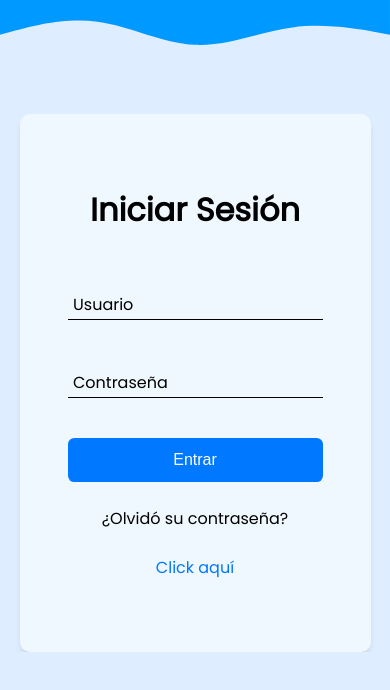
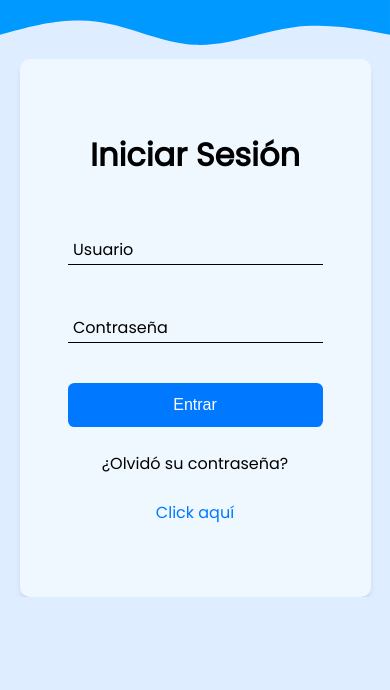
Before and after one commit to Chaleconetwork/hotel-frontend, a Next.js app: page / in a window 390 px wide. Shown: the top 690 px of the page. Built offline with nearby package versions, Linux system fonts and the light colour scheme.

Commit message:
ajustes css

```diff
--- a/styles/Login.module.css
+++ b/styles/Login.module.css
@@ -99,26 +99,20 @@
     color: #0078FF;
 }
 
-@media (max-width: 400px) {
+@media (min-width: 350px) and (max-width: 600px) {
     .container {
-        margin-top: 20px;
+        margin-top: -35px;
     }
 }
 
-@media (max-width: 600px) {
+@media (min-width: 601px) and (max-width: 800px) {
     .container {
-        margin-top: 20px;
+        margin-top: -35px;
     }
 }
 
-@media (max-width: 800px) {
+@media (min-width: 801px) and (max-width: 1000px) {
     .container {
-        margin-top: 20px;
+        margin-top: -35px;
     }
 }
-
-@media (max-width: 1000px) {
-    .container {
-        margin-top: 20px;
-    }
-}
```
